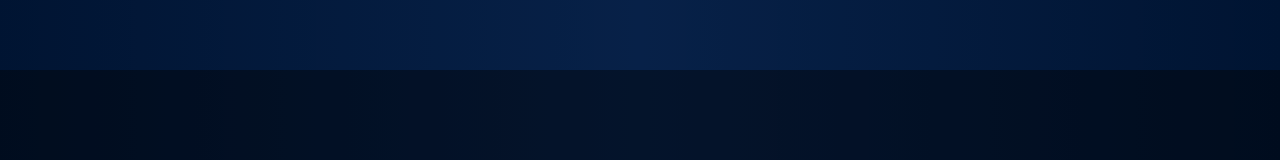
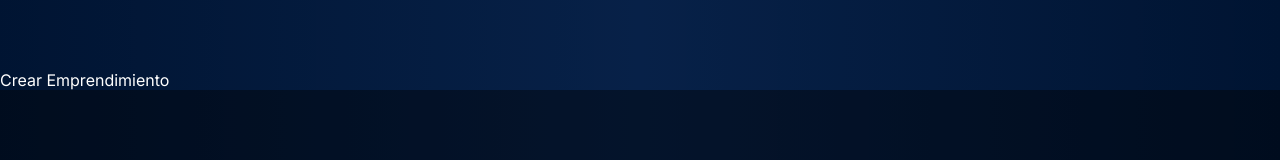
Before and after one commit to MelanyMFM/raise-app, a React (Vite) app: page / in a window 1280 px wide. Shown: the part 2432-2592 px from the top of the page. Built offline with nearby package versions, Linux system fonts and the light colour scheme.

Commit message:
link a crea

```diff
--- a/src/views/Home/Home.jsx
+++ b/src/views/Home/Home.jsx
@@ -4,6 +4,7 @@ import About from '../../components/About/About'
 import Nav from '../../components/Nav/Nav'
 import Header from '../../components/Header/Header'
 import Footer from '../../components/Footer/Footer'
+import { Link} from 'react-router-dom';
 
 function Home(){
     return(<>
@@ -12,7 +13,11 @@ function Home(){
             <Header/>
             <About/>
             <Contact/>
+
+            <Link to={"/CrearEmprendimiento"}>Crear Emprendimiento</Link>
             <Footer />
+
+
         </div>
 
 
```
Also changed, not shown: 1 other file (tests, documents, lock files or other folders).
